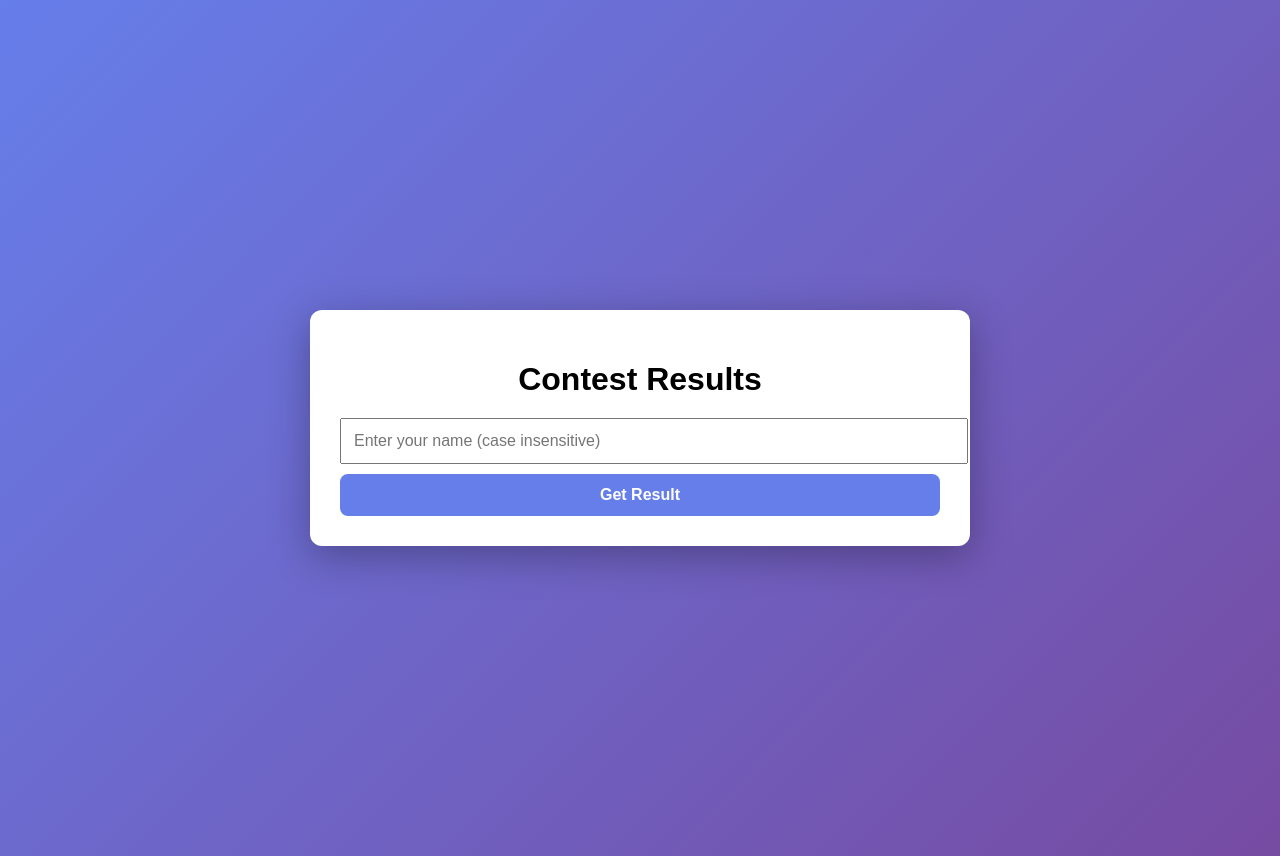
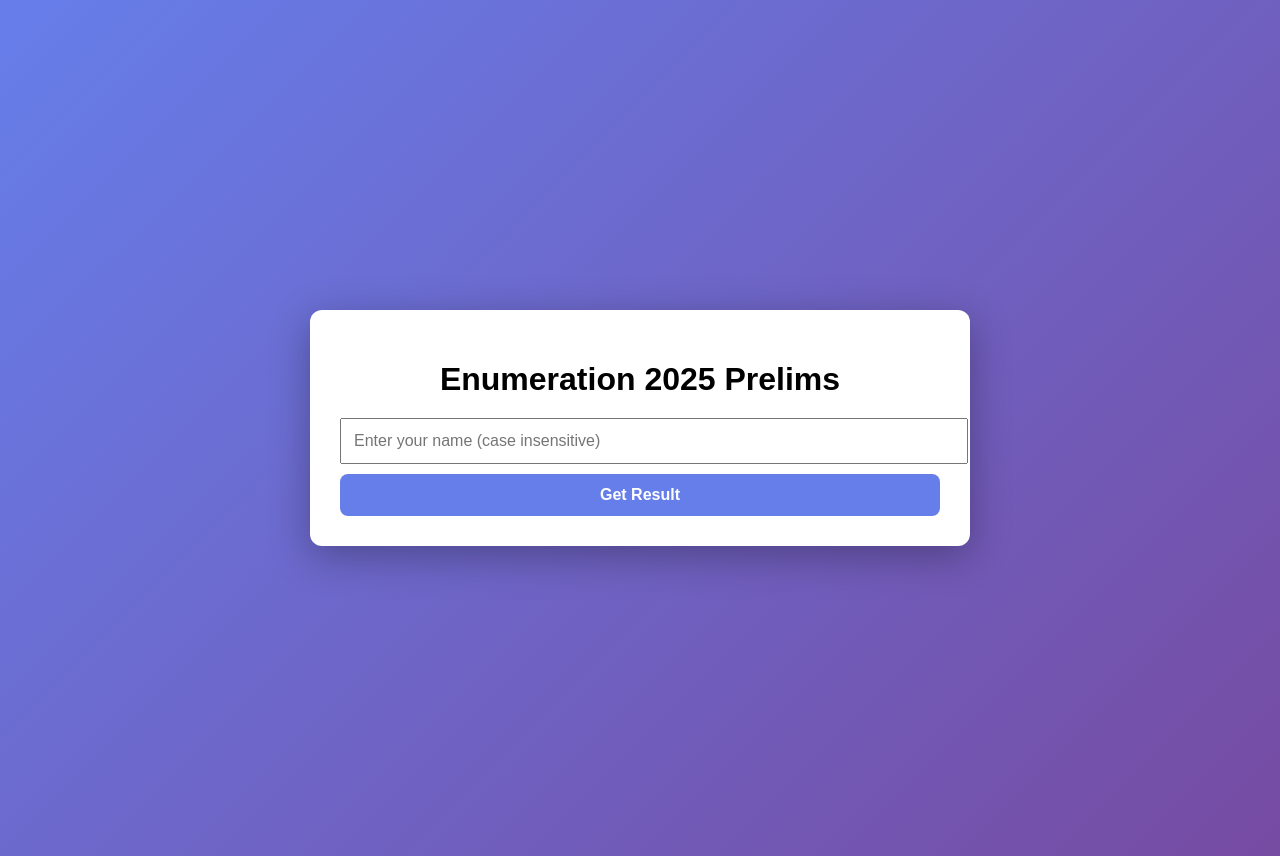
Before and after one commit to TheQuikrOne/enumeration_2026_prelims, a plain HTML site: page index.html in a window 1280 px wide. Drawn offline with Linux system fonts and the light colour scheme.

Commit message:
Update contest title and maintain styles

```diff
--- a/index.html
+++ b/index.html
@@ -75,7 +75,7 @@
 
 <body>
   <div class="container">
-    <h1>Contest Results</h1>
+    <h1>Enumeration 2025 Prelims</h1>
 
     <input id="nameInput" placeholder="Enter your name (case insensitive)">
     <button onclick="search()">Get Result</button>
```
